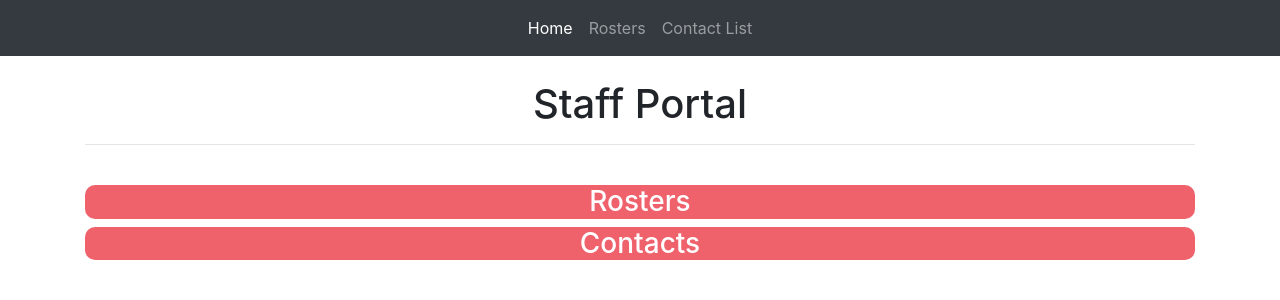
After one commit to CallumJBenvin/TheHaukaiResturant, a PHP site: page /private/staff_portal.html in a window 1280 px wide. The commit adds this page. Shown: the top 300 px of the page. Run offline with PHP 8.4, Linux system fonts and the light colour scheme.

Commit message:
Staff Pages

```diff
--- a/css/style.css
+++ b/css/style.css
@@ -133,3 +133,8 @@
 .inputGroupContainer {
 	float: right;
 }
+.staff_button {
+	color:#ffffff;
+	background-color: #EF626C;
+	border-radius: 10px;
+}
--- a/index.html
+++ b/index.html
@@ -186,7 +186,7 @@
 								<a href="#">Gift Shop</a>
 							</li>
 							<li>
-								<a href="#">Employee Login</a>
+								<a href="./private/staff_portal.html">Employee Login</a>
               </li>
 						</ul>
 					</div>
--- a/pages/about_culture.html
+++ b/pages/about_culture.html
@@ -153,7 +153,7 @@
 								<a href="#">Gift Shop</a>
 							</li>
 							<li>
-								<a href="#">Employee Login</a>
+								<a href="../private/staff_portal.html">Employee Login</a>
               </li>
 						</ul>
 					</div>
@@ -169,7 +169,6 @@
 		</div><!-- jQuery (necessary for Bootstrap's JavaScript plugins) -->
 		<script src="../js/jquery-3.3.1.min.js">
 		</script> <!-- Include all compiled plugins (below), or include individual files as needed -->
-
 		<script src="../js/popper.min.js">
 		</script>
 		<script src="../js/bootstrap-4.3.1.js">
--- a/pages/about_owners.html
+++ b/pages/about_owners.html
@@ -153,7 +153,7 @@
 								<a href="#">Gift Shop</a>
 							</li>
 							<li>
-								<a href="#">Employee Login</a>
+								<a href="../private/staff_portal.html">Employee Login</a>
               </li>
 						</ul>
 					</div>
--- a/pages/about_resturant.html
+++ b/pages/about_resturant.html
@@ -153,7 +153,7 @@
 								<a href="#">Gift Shop</a>
 							</li>
 							<li>
-								<a href="#">Employee Login</a>
+								<a href="../private/staff_portal.html">Employee Login</a>
               </li>
 						</ul>
 					</div>
--- a/pages/beverage_menu.html
+++ b/pages/beverage_menu.html
@@ -297,7 +297,7 @@
 								<a href="#">Gift Shop</a>
 							</li>
 							<li>
-								<a href="#">Employee Login</a>
+								<a href="../private/staff_portal.html">Employee Login</a>
               </li>
 						</ul>
 					</div>
--- a/pages/contact.html
+++ b/pages/contact.html
@@ -230,7 +230,7 @@
 								<a href="#">Gift Shop</a>
 							</li>
 							<li>
-								<a href="#">Employee Login</a>
+								<a href="../private/staff_portal.html">Employee Login</a>
               </li>
 						</ul>
 					</div>
--- a/pages/kai_menu.html
+++ b/pages/kai_menu.html
@@ -321,7 +321,7 @@
 								<a href="#">Gift Shop</a>
 							</li>
 							<li>
-								<a href="#">Employee Login</a>
+								<a href="../private/staff_portal.html">Employee Login</a>
               </li>
 						</ul>
 					</div>
--- a/pages/privacy.html
+++ b/pages/privacy.html
@@ -202,7 +202,7 @@
 								<a href="#">Gift Shop</a>
 							</li>
 							<li>
-								<a href="#">Employee Login</a>
+								<a href="../private/staff_portal.html">Employee Login</a>
               </li>
 						</ul>
 					</div>
--- a/pages/reservations.html
+++ b/pages/reservations.html
@@ -136,7 +136,7 @@
 								<a href="#">Gift Shop</a>
 							</li>
 							<li>
-								<a href="#">Employee Login</a>
+								<a href="../private/staff_portal.html">Employee Login</a>
               </li>
 						</ul>
 					</div>
--- /dev/null
+++ b/private/staff_portal.html
@@ -0,0 +1,67 @@
+<!DOCTYPE html>
+<html lang="en">
+<head>
+	<meta charset="UTF-8">
+	<meta content="IE=edge" http-equiv="X-UA-Compatible">
+	<meta content="width=device-width, initial-scale=1" name="viewport">
+	<title>Staff Portal | The Haukai Restaurant</title>
+	<link href="../css/style.css" rel="stylesheet">
+	<link href="../images/favicon.png" rel="shortcut icon" type="image/png">
+	<link href="../css/bootstrap-4.3.1.css" rel="stylesheet">
+	<link href="https://cdnjs.cloudflare.com/ajax/libs/font-awesome/4.7.0/css/font-awesome.min.css" rel="stylesheet">
+</head>
+<body>
+	<nav class="navbar navbar-expand-lg navbar-dark bg-dark">
+		<button aria-controls="navbarSupportedContent" aria-expanded="false" aria-label="Toggle navigation" class="navbar-toggler" data-target="#navbarSupportedContent" data-toggle="collapse" type="button"><span class="navbar-toggler-icon"></span></button>
+		<div class="collapse navbar-collapse" id="navbarSupportedContent">
+			<ul class="navbar-nav mx-auto">
+				<li class="nav-item active">
+					<a class="nav-link" href="../index.html">Home</a>
+				</li>
+				<li class="nav-item">
+					<a class="nav-link" href="roster.html">Rosters</a>
+				</li>
+				<li class="nav-item">
+					<a class="nav-link" href="contact_list.html">Contact List</a>
+				</li>
+			</ul>
+		</div>
+	</nav>
+	<section>
+		<div class="container">
+			<div class="row">
+				<div class="col-12 text-center">
+					<br>
+					<h1 class="heading">Staff Portal</h1>
+					<hr>
+				</div>
+				<div class="col-12 text-center">
+					<br>
+					<div class="staff_button" width="100px">
+					<h3>Rosters</h3>
+					</div>
+					<div class="staff_button" width="100px">
+						<h3>Contacts</h3>
+						</div>
+				</div>
+			</div>
+		</div>
+	</section>
+	<section>
+
+	</section>
+<!-- jQuery (necessary for Bootstrap's JavaScript plugins) -->
+		<script src="../js/jquery-3.3.1.min.js">
+		</script> <!-- Include all compiled plugins (below), or include individual files as needed -->
+
+		<script src="../js/popper.min.js">
+		</script>
+		<script src="../js/bootstrap-4.3.1.js">
+		</script>
+		<script>
+		    function successMessage() {
+		      alert("Thanks! We'll keep you updated.");
+		    }
+		</script>
+</body>
+</html>
```
Also changed, not shown: private/contact_list.html (added, +58 -0 lines), private/roster.html (added, +58 -0 lines).
